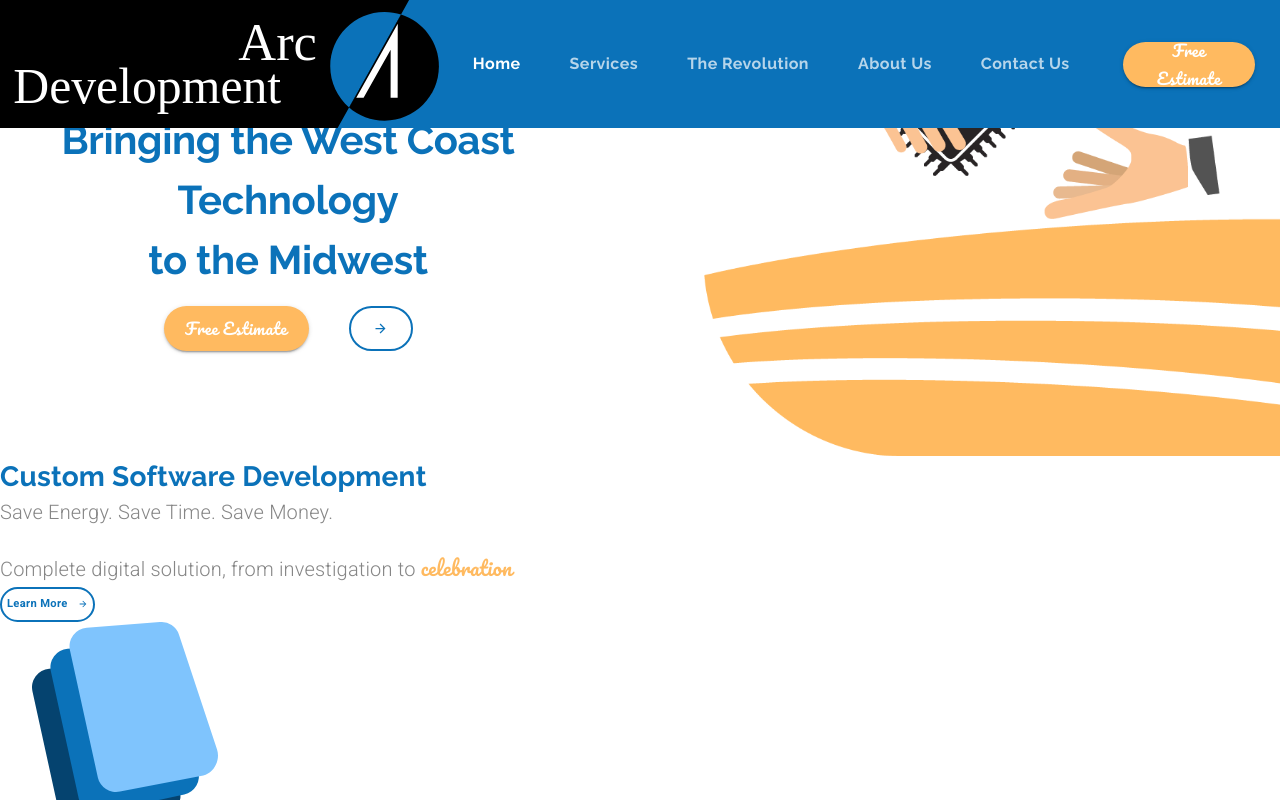
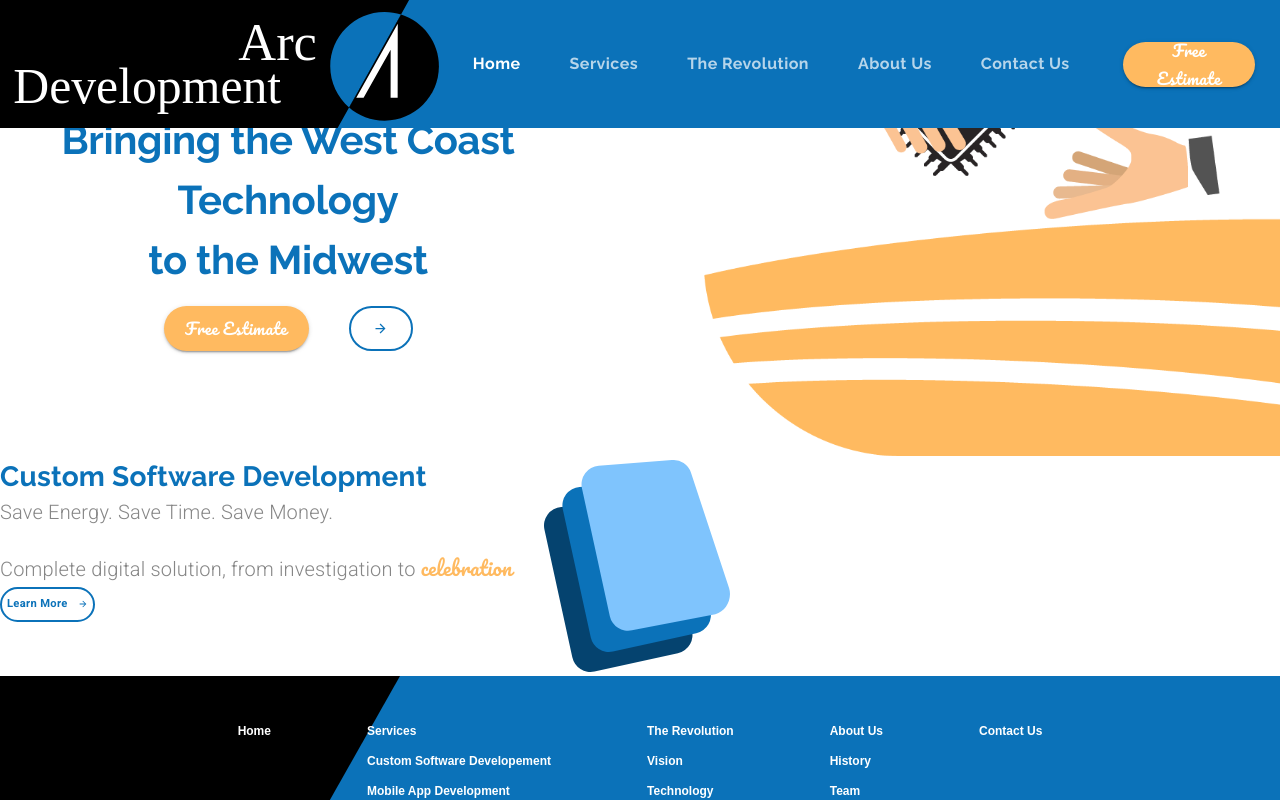
Before and after one commit to mitushaa/arc-development, a React (Create React App) app: page / in a window 1280 px wide. Shown: the top 800 px of the page. Built offline with nearby package versions, Linux system fonts and the light colour scheme.

Commit message:
Fixed Typo Error

```diff
--- a/src/components/LandingPage.js
+++ b/src/components/LandingPage.js
@@ -137,7 +137,7 @@ export default function LandingPage() {
 </Grid>
 </Grid>
 <Grid item> {/*-----Services Block-----*/}
-<Grid comtainer direction="row">
+<Grid container direction="row" className={classes.serviceContainer}>
     <Grid item>
         <Typography variant="h4">
         Custom Software Development
```
Also changed, not shown: 1 other file (tests, documents, lock files or other folders).
